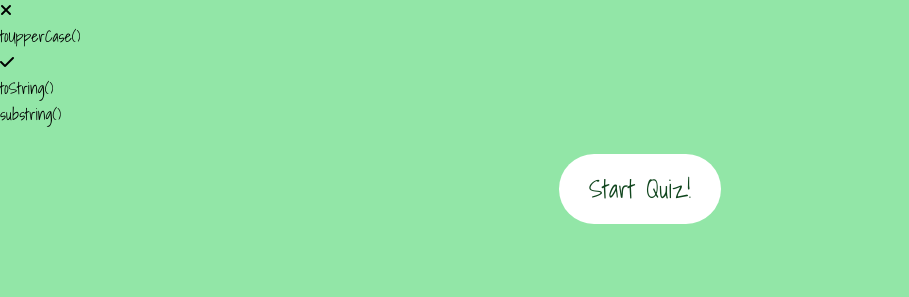
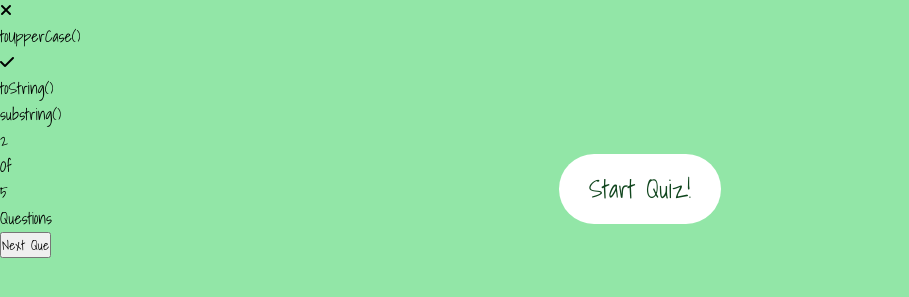
Before and after one commit to meeekkksss/Javascript-Quiz, a plain HTML site: page index.html in a window 1280 px wide. Shown: the part 211-508 px from the top of the page, without its empty margins (0-909 px from the left). Drawn offline with Linux system fonts and the light colour scheme.

Commit message:
Question 1/ footer results in html

```diff
--- a/index.html
+++ b/index.html
@@ -42,11 +42,13 @@
         <div class="timer-sec">15</div>
       </div>
     </h1>
+    <!-- Question 1 -->
     <section>
       <div class="que-text">
         <span>Which of the following fuction of String object returns the calling string value converted to upper case while
         respecting the current locale?</span>
       </div>
+      <!-- Options 1 -->
       <div class="option-list">
         <div class="option">
           <span>toLocaleUpperCase()</span>
@@ -64,6 +66,14 @@
             </div>
       </div>
     </section>
+
+    <!-- Quiz Box Footer -->
+    <footer>
+      <div class="total-que">
+        <span><p>2</p>Of<p>5</p>Questions</span>
+      </div>
+      <button class="next-button">Next Que</button>
+    </footer>
   </div>
 
 <script src="./script.js"></script>
```
